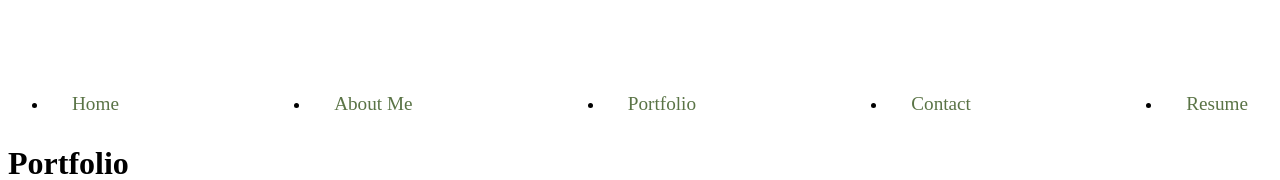
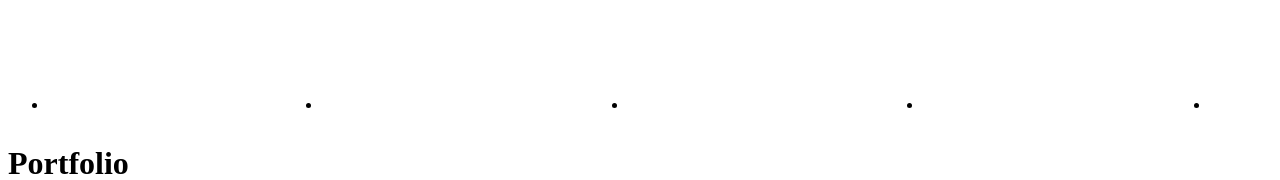
Before and after one commit to agrosjean/my-react-profile, a React app: page /#/portfolio in a window 1280 px wide. Shown: the top 180 px of the page. Built offline with nearby package versions, Linux system fonts and the light colour scheme.

Commit message:
correcting l.34

```diff
--- a/src/index.css
+++ b/src/index.css
@@ -6,8 +6,6 @@ header {
     padding: 2%;
     background-color: #103238;
     color: rgb(156, 94, 94);
-
-
   }
 
   header a {
@@ -33,25 +31,21 @@ header {
     float: left;
   }
 
-  nav ul {
+  nav ul.header {
     display: flex;
     align-items: center;
     justify-content: space-between;
     min-width: 400px;
   }
 
-  nav li a {
-    color: #5a7446;
-    padding: 1rem;
+  nav ul.header li a {
     font-size: 1.2rem;
-    margin: 0 0.5rem;
-    border-radius: 5px;
     text-decoration: none;
-
+    color: #fff;
   }
 
   nav li a:hover {
-    color: rgb(190, 120, 132);
+    color: rgb(120, 150, 190);
 
   }
 
```
